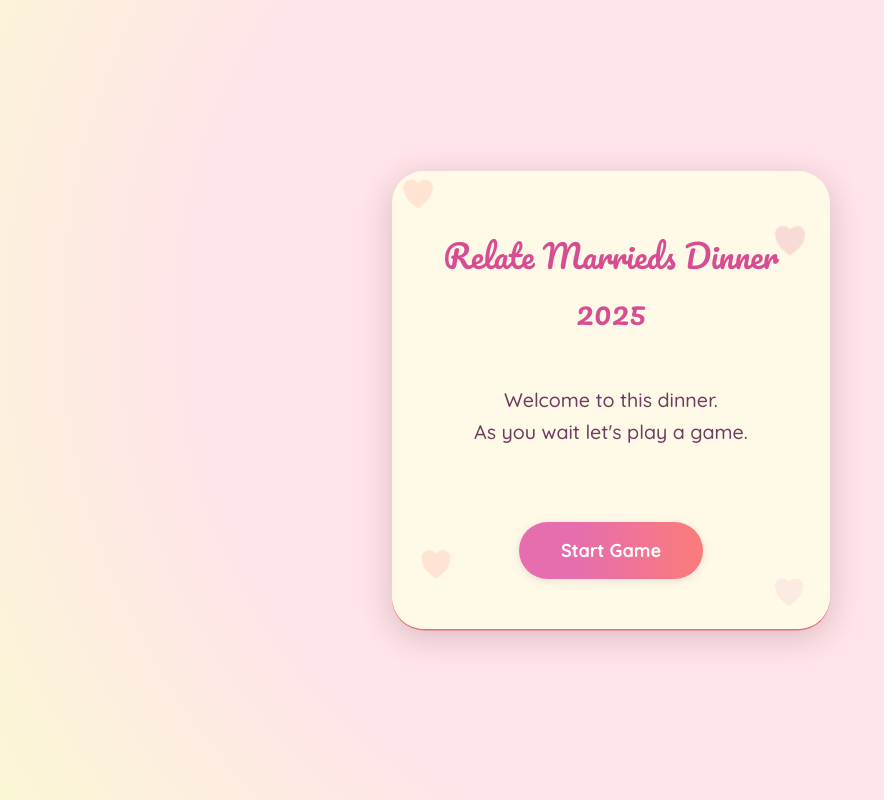
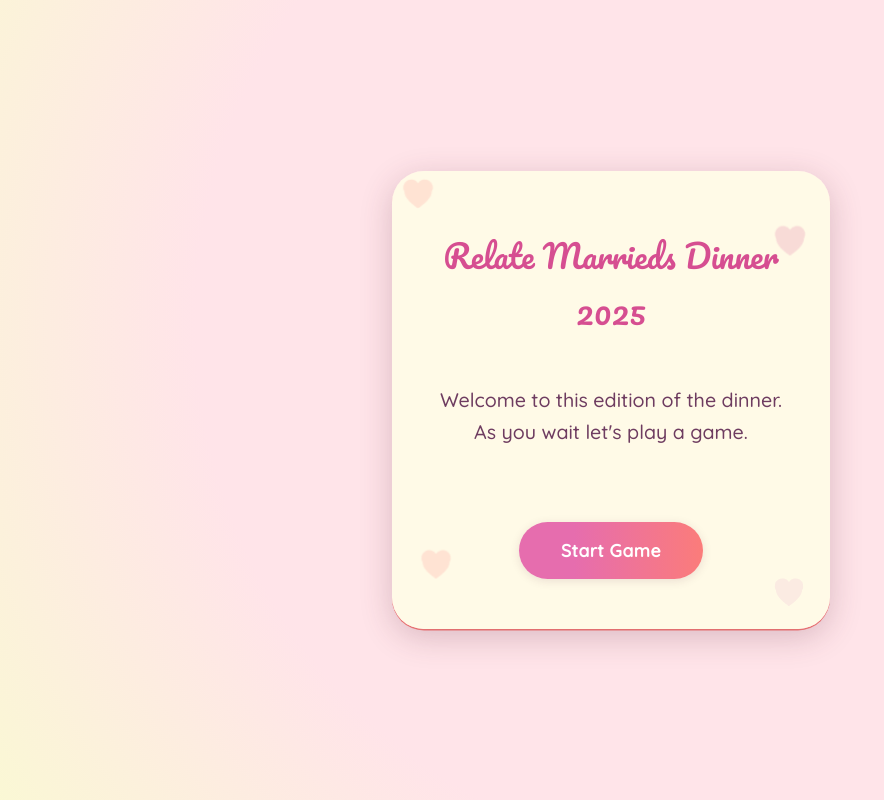
Before and after one commit to hackermankag/Relatemarriedsdinner2025, a plain HTML site: page index.html in a window 1280 px wide. Shown: the whole page, without its empty margins (29-913 px from the left). Drawn offline with Linux system fonts and the light colour scheme.

Commit message:
Update index.html

```diff
--- a/index.html
+++ b/index.html
@@ -151,7 +151,7 @@
     <div class="heart"></div>
     <div class="heart"></div>
     <div class="welcome-header">Relate Marrieds Dinner 2025</div>
-    <div class="welcome-text">Welcome to this dinner.<br>As you wait let's play a game.
+    <div class="welcome-text">Welcome to this edition of the dinner.<br>As you wait let's play a game.
           </div>
     <button class="welcome-go-btn" onclick="startGame()">Start Game</button>
   </div>
@@ -161,7 +161,7 @@
     <div class="heart"></div>
     <div class="heart"></div>
     <div class="heart"></div>
-    <!-- <h1>💖 Date Night with baby </h1> -->
+    <h1>Relate Marrieds Dinner 2025</h1>
     <div id="counter"></div>
     <div id="question">Tap "Next Question" to begin your date night!</div>
     <div class="btn-row">
```
